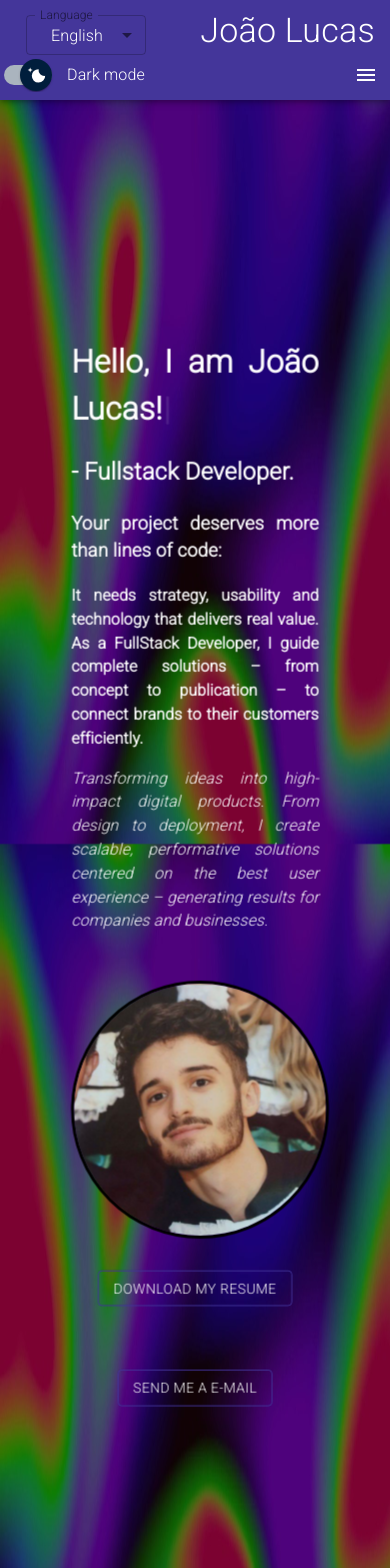
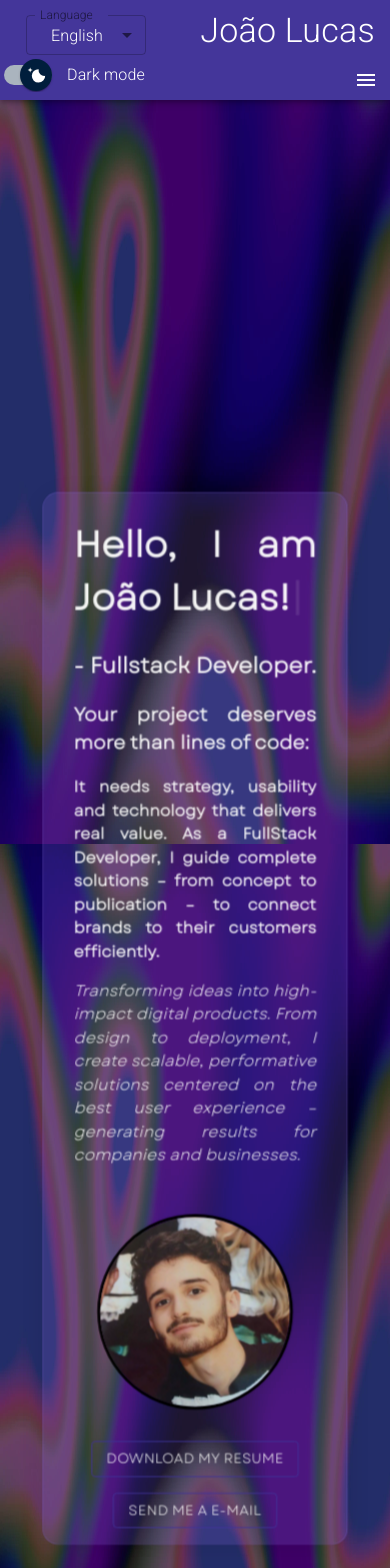
Before and after one commit to joaolucasmm/portfolio-dev, a React (Create React App) app: page / in a window 390 px wide. Shown: the top 1568 px of the page. Built offline with nearby package versions, Linux system fonts and the light colour scheme.

Commit message:
Update Hero container and make it more responsive

```diff
--- a/src/Assets/style/style.css
+++ b/src/Assets/style/style.css
@@ -15,7 +15,7 @@
 }
 
 .bg_lightMode {
-  background-image: url("../Images/bg-1.jpeg");
+  background-image: url("../Images/bg-3.webp");
   background-position: 0 0;
   background-size: 100vw 100vh;
   background-repeat: no-repeat;
@@ -24,7 +24,7 @@
 
 .bg_darkMode {
   background-color: #5746ad;
-  background-image: url("../Images/bg-2.jpeg");
+  background-image: url("../Images/bg-5.webp");
   background-position: 0 0;
   background-size: 100vw 100vh;
   background-repeat: no-repeat;
@@ -260,7 +260,7 @@
   color5: #44369a;
 }
 
-@media (max-width: 768px) {
+@media (max-width: 1280px) {
   .hero {
     height: 150vh;
   }
@@ -271,22 +271,45 @@
     margin-top: 5rem;
   }
 }
+@media (max-width: 400px) {
+  .hero {
+    height: 200vh;
+    margin-top: 6rem;
+  }
+}
 .hero .hero_container {
   display: flex;
   flex-direction: row;
   justify-content: space-around;
   width: 80%;
+  /* From https://css.glass */
+  background: rgba(125, 103, 210, 0.2392156863);
+  border-radius: 16px;
+  box-shadow: 0 4px 30px rgba(0, 0, 0, 0.1);
+  backdrop-filter: blur(4px);
+  -webkit-backdrop-filter: blur(4px);
+  border: 1px solid rgba(125, 103, 210, 0.3);
+}
+@media (min-width: 1280px) {
+  .hero .hero_container {
+    padding-left: 2rem;
+  }
 }
 @media (max-width: 1280px) {
   .hero .hero_container {
-    padding-top: 10rem;
+    margin-top: 6rem;
+  }
+}
+@media (max-width: 768px) {
+  .hero .hero_container {
+    margin-top: 10rem;
   }
 }
 .hero .hero_container .hero_grid {
   display: flex;
   flex-direction: row;
 }
-@media (max-width: 768px) {
+@media (max-width: 1280px) {
   .hero .hero_container .hero_grid {
     flex-direction: column;
     align-items: center;
@@ -299,11 +322,21 @@
 }
 .hero .hero_container .hero_grid .sub_grid .image {
   display: block;
-  margin-left: auto;
-  margin-right: auto;
+  margin: auto;
   height: 260px;
   border-radius: 130px;
   border: 3px solid black;
+}
+@media (min-width: 1280px) {
+  .hero .hero_container .hero_grid .sub_grid .image {
+    margin-top: 4rem;
+  }
+}
+@media (max-width: 400px) {
+  .hero .hero_container .hero_grid .sub_grid .image {
+    height: 200px;
+    border-radius: 100px;
+  }
 }
 .hero .hero_container .hero_grid .sub_grid .text {
   text-align: justify;
@@ -311,15 +344,31 @@
 .hero .hero_container .hero_grid .button_container {
   margin: auto;
 }
+@media (max-width: 540px) {
+  .hero .hero_container .hero_grid .button_container {
+    gap: 1rem;
+    margin-bottom: 1rem;
+  }
+}
 .hero .hero_container .hero_grid .button_container .sub_grid {
   margin: auto;
+  width: -moz-max-content;
+  width: max-content;
 }
 .hero .hero_container .hero_grid .button_container .sub_grid .button {
+  font-family: Garet;
   text-align: center;
   color: #44369a;
   border-color: #44369a;
   transition: transform 0.2s;
   margin-bottom: 2rem;
+  width: -moz-max-content;
+  width: max-content;
+}
+@media (max-width: 540px) {
+  .hero .hero_container .hero_grid .button_container .sub_grid .button {
+    margin-bottom: unset;
+  }
 }
 .hero .hero_container .hero_grid .button_container .sub_grid .button_dark {
   color: white;
@@ -1101,6 +1150,11 @@ footer {
   color5: #44369a;
 }
 
+@font-face {
+  font-family: Garet;
+  src: url("./Garet-Book.ttf") format("truetype");
+  font-weight: normal;
+}
 html {
   box-sizing: border-box;
   margin: 0;
@@ -1109,10 +1163,26 @@ html {
   scroll-behavior: smooth;
   width: 100vw;
   max-width: 100%;
+  font-family: Garet;
+}
+
+a, h1, h2, h3, p, span, li, button, section {
+  font-family: Garet;
+}
+
+h1 {
+  font-size: 2.3rem;
+}
+
+h2 {
+  font-size: 1.4rem;
+}
+
+h3 {
+  font-size: 1.2rem;
 }
 
 body {
-  font-family: monospace;
   background: #808080;
   background-repeat: no-repeat;
   background-size: cover;
--- a/src/Components/Hero/Hero.scss
+++ b/src/Components/Hero/Hero.scss
@@ -1,25 +1,42 @@
 @import "../UI/variables.scss";
 
 .hero {
-    @media (max-width: $breakpoint-tablet) {
+    @media (max-width: $breakpoint-desktop) {
         height: 150vh;
     }
     @media (max-width: $breakpoint-smartphone) {
         height: 170vh;
         margin-top: 5rem;
     }
+    @media (max-width: $breakpoint-phone) {
+        height: 200vh;
+        margin-top: 6rem;
+    }
     .hero_container {
         display: flex;
         flex-direction: row;
         justify-content: space-around;
         width: 80%;
+        @media (min-width: $breakpoint-desktop) {
+            padding-left: 2rem;
+        }
+        /* From https://css.glass */
+        background: rgba(125, 103, 210, 0.23921568627450981);
+        border-radius: 16px;
+        box-shadow: 0 4px 30px rgba(0, 0, 0, 0.1);
+        backdrop-filter: blur(4px);
+        -webkit-backdrop-filter: blur(4px);
+        border: 1px solid rgba(125, 103, 210, 0.3);
         @media (max-width: $breakpoint-desktop) {
-            padding-top: 10rem;
+            margin-top: 6rem;
+        }
+        @media (max-width: $breakpoint-tablet) {
+            margin-top: 10rem;
         }
         .hero_grid {
             display: flex;
             flex-direction: row;
-            @media (max-width: $breakpoint-tablet) {
+            @media (max-width: $breakpoint-desktop) {
                 flex-direction: column;
                 align-items: center;
             }
@@ -29,11 +46,17 @@
                 }
                 .image {
                     display: block;
-                    margin-left: auto;
-                    margin-right: auto;
+                    margin: auto;
                     height: 260px;
                     border-radius: 130px;
                     border: 3px solid black;
+                    @media (min-width: $breakpoint-desktop) {
+                        margin-top: 4rem;
+                    }
+                    @media (max-width: $breakpoint-phone) {
+                        height: 200px;
+                        border-radius: 100px;
+                    }
                 }
                 .text {
                     text-align: justify;
@@ -41,14 +64,25 @@
             }
             .button_container {
                 margin: auto;
+                @media (max-width: $breakpoint-smartphone) {
+                    gap: 1rem;
+                    margin-bottom: 1rem;
+                }
                 .sub_grid {
                     margin: auto;
+                    width: max-content;
                     .button {
+                        font-family: Garet;
                         text-align: center;
                         color: $color5;
                         border-color: $color5;
                         transition: transform 0.2s;
                         margin-bottom: 2rem;
+                        width: max-content;
+                        @media (max-width: $breakpoint-smartphone) {
+                            margin-bottom: unset;
+
+                        }
                     }
                     .button_dark {
                         color: white;
```
Also changed, not shown: 1 other file (tests, documents, lock files or other folders).
